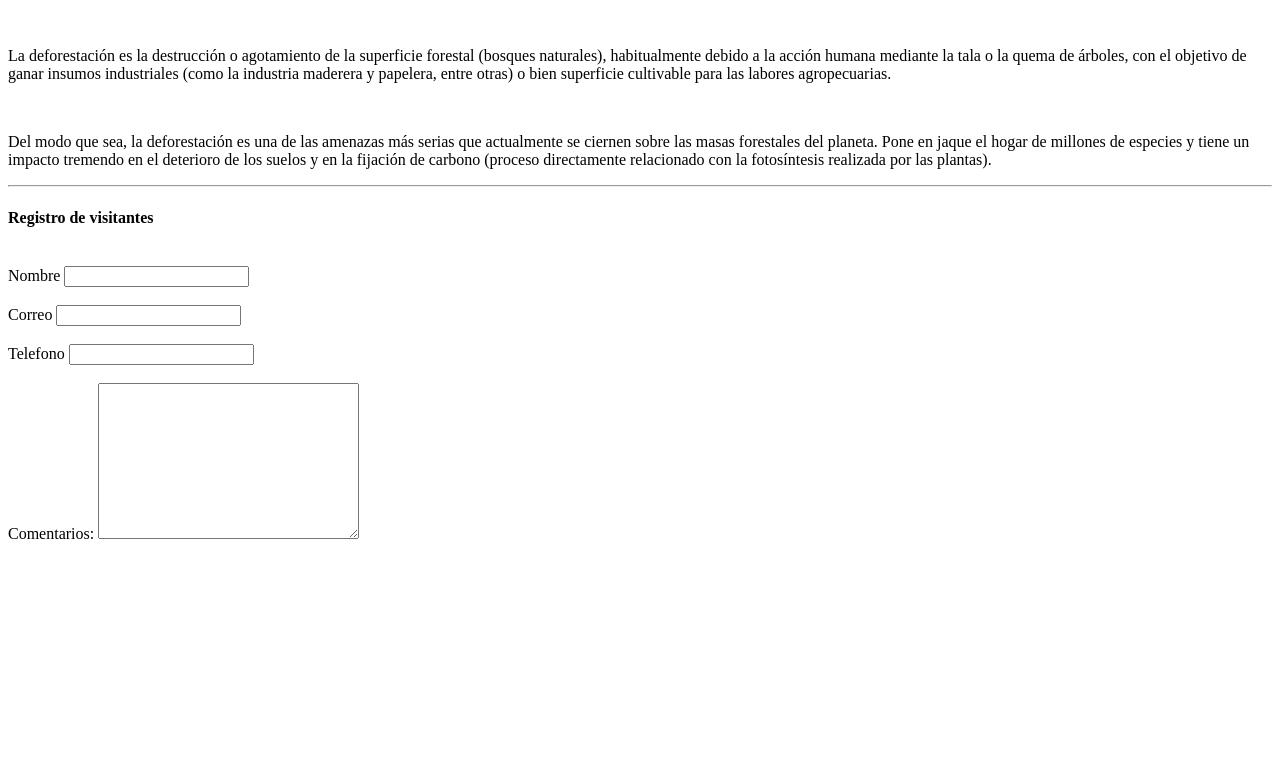
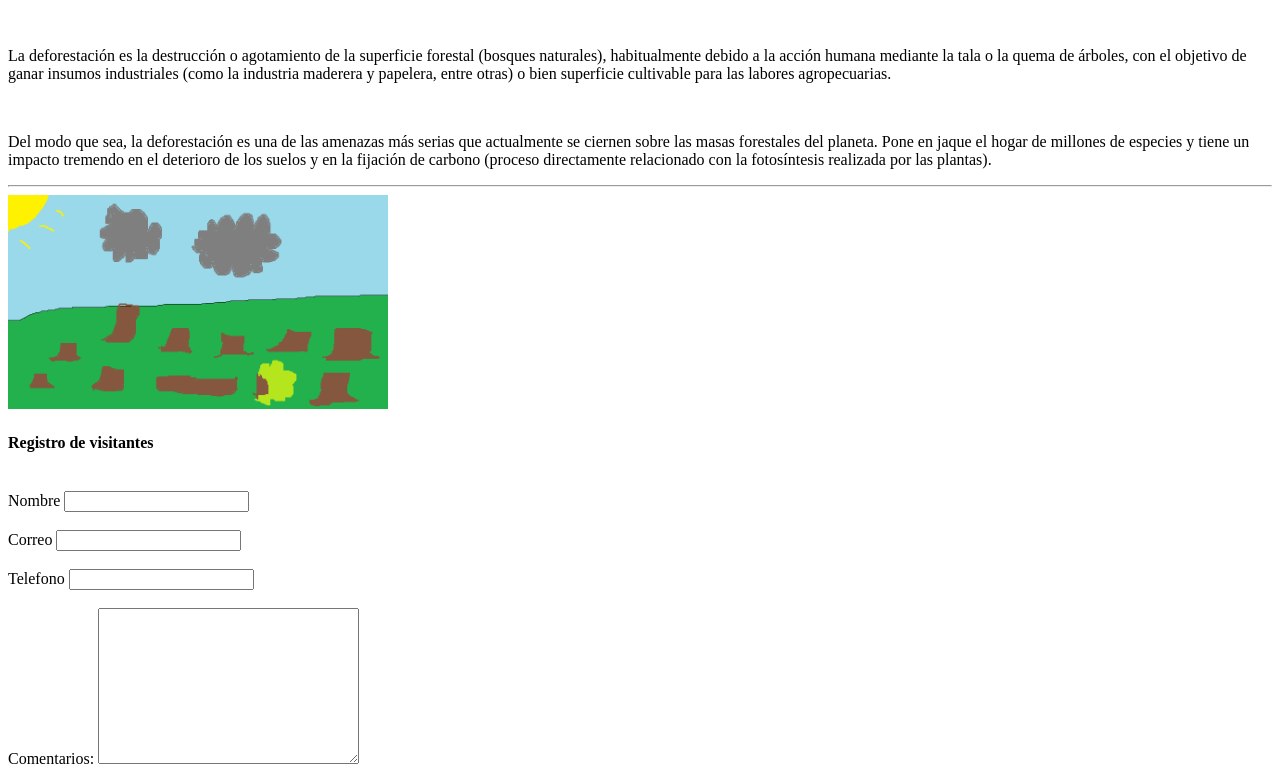
Before and after one commit to AbrahamGlzB/web1, a plain HTML site: page 1p/practica2.html in a window 1280 px wide. Shown: the part 723-1499 px from the top of the page. Before the commit the page ends 1274 px from the top, so only its background shows below. Drawn offline with Linux system fonts and the light colour scheme.

Commit message:
añadi una segunda imagen

```diff
--- a/1p/practica2.html
+++ b/1p/practica2.html
@@ -28,6 +28,7 @@
         <br>
         <p>Del modo que sea, la deforestación es una de las amenazas más serias que actualmente se ciernen sobre las masas forestales del planeta. Pone en jaque el hogar de millones de especies y tiene un impacto tremendo en el deterioro de los suelos y en la fijación de carbono (proceso directamente relacionado con la fotosíntesis realizada por las plantas).</p>
     <hr>
+    <img src="img/imagen2practica2.png" alt="" width="380">
     <h4>Registro de visitantes</h4>
     <br>
     <label for="">Nombre</label>
```
Also changed, not shown: 1p/img/imagen2practica2.png (added).
